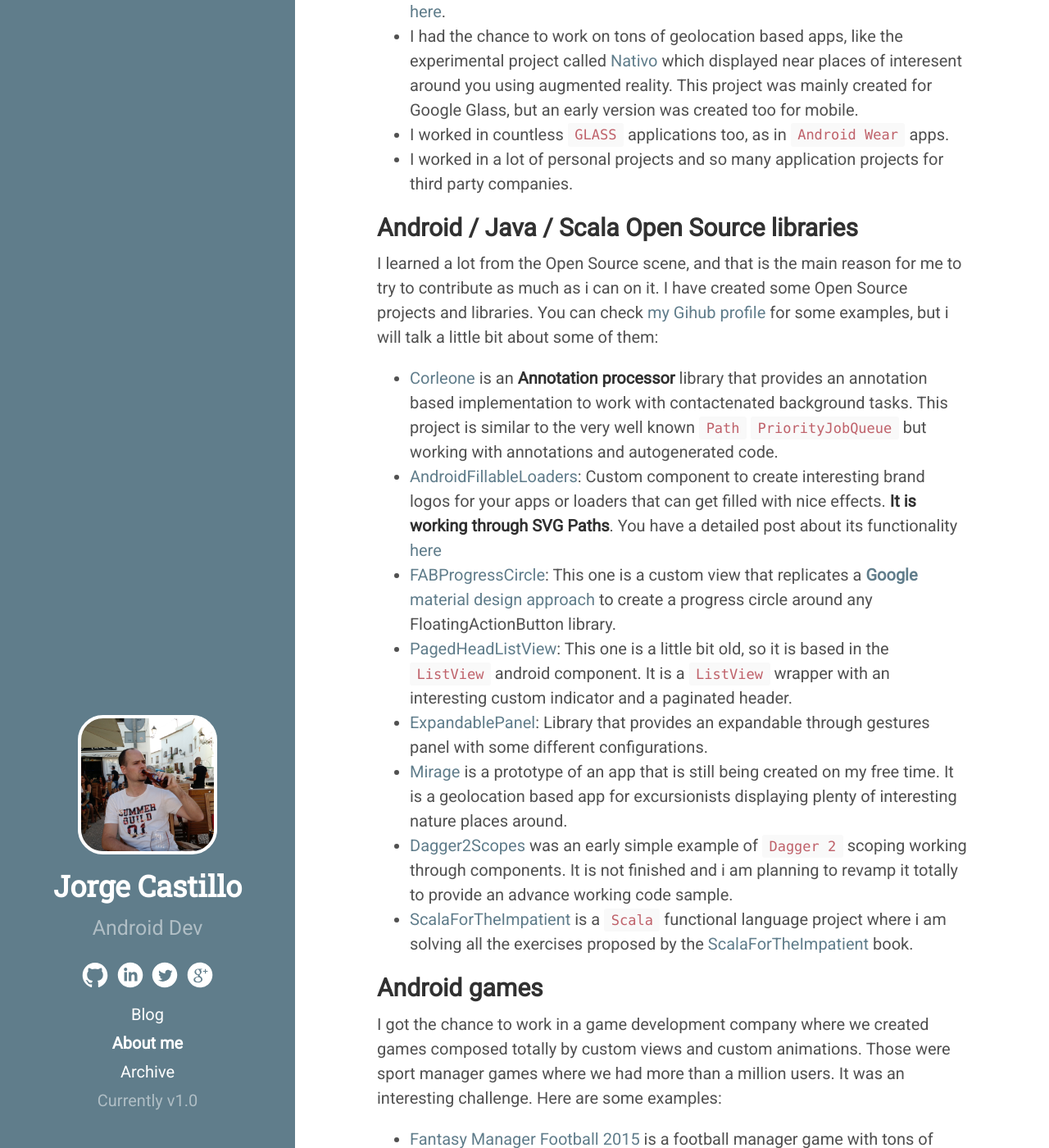
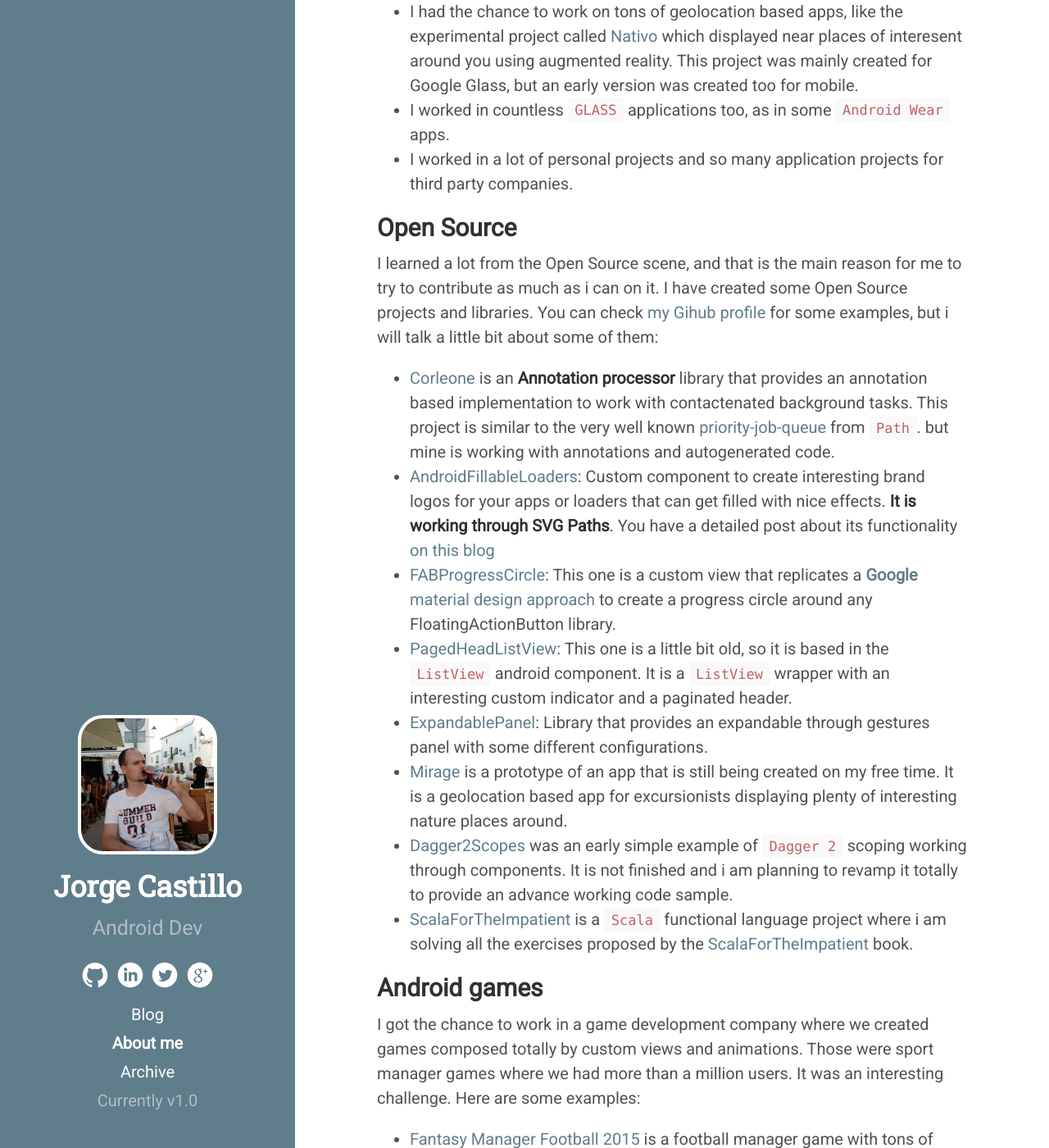
Before and after one commit to raja-ar/jorgecastilloprz.github.io, a Jekyll site: the page built from about.md, in a window 1280 px wide and 1400 px high, scrolled down 659 px. Shown: the whole window at 82% size. Built offline with Jekyll 4.4.1, drawn with Linux system fonts in a browser that asks for light colours; Markdown is read by kramdown in place of the engine named in the settings; some of the changed text lies outside the part shown.

Commit message:
up to date.

```diff
--- a/about.md
+++ b/about.md
@@ -5,8 +5,7 @@ title: About me
 
 About five years ago i got the chance to get my first Android device. Since that very moment i have been
 doing the same stuff. I have been involved in a constant battle to get better, based on motivation and
-real interest for what i love to do. To create whole new apps / libraries from the scratch until its very
-final form.
+real interest for what i love to do.
 
 I really like the full development process of a project and to be involved in nice environments to get
 the work done. Developers are ambitious, so learning from each other is the best chance to improve we have.
@@ -20,16 +19,16 @@ I have been part of plenty of interesting Android projects in my professional ca
 
 * I got involved in a **XMPP protocol based chat with a secret side** secured behind a blocking pattern (very similar to *Telegram*). Even if it is not available at the Google Play Store anymore, you can get a sneak peak from the app [here](http://www.droiders.com/es/tag/enjoystr-es/).
 * I had the chance to work on tons of geolocation based apps, like the experimental project called [Nativo](https://play.google.com/store/apps/details?id=com.droiders.android.nativovanilla) which displayed near places of interesent around you using augmented reality. This project was mainly created for Google Glass, but an early version was created too for mobile.
-* I worked in countless `GLASS` applications too, as in `Android Wear` apps.
+* I worked in countless `GLASS` applications too, as in some `Android Wear` apps.
 * I worked in a lot of personal projects and so many application projects for third party companies.
 
 
-## Android / Java / Scala Open Source libraries
+## Open Source
 
 I learned a lot from the Open Source scene, and that is the main reason for me to try to contribute as much as i can on it. I have created some Open Source projects and libraries. You can check [my Gihub profile](https://github.com/JorgeCastilloPrz/) for some examples, but i will talk a little bit about some of them:
 
-* [Corleone](https://github.com/JorgeCastilloPrz/Corleone) is an **Annotation processor** library that provides an annotation based implementation to work with contactenated background tasks. This project is similar to the very well known `Path` `PriorityJobQueue` but working with annotations and autogenerated code.
-* [AndroidFillableLoaders](https://github.com/JorgeCastilloPrz/AndroidFillableLoaders): Custom component to create interesting brand logos for your apps or loaders that can get filled with nice effects. **It is working through SVG Paths**. You have a detailed post about its functionality [here](http://jorgecastillo.xyz/2015/08/16/android-fillable-loaders/)
+* [Corleone](https://github.com/JorgeCastilloPrz/Corleone) is an **Annotation processor** library that provides an annotation based implementation to work with contactenated background tasks. This project is similar to the very well known [priority-job-queue](https://github.com/path/android-priority-jobqueue) from `Path`. but mine is working with annotations and autogenerated code.
+* [AndroidFillableLoaders](https://github.com/JorgeCastilloPrz/AndroidFillableLoaders): Custom component to create interesting brand logos for your apps or loaders that can get filled with nice effects. **It is working through SVG Paths**. You have a detailed post about its functionality [on this blog](http://jorgecastillo.xyz/2015/08/16/android-fillable-loaders/)
 * [FABProgressCircle](https://github.com/JorgeCastilloPrz/FABProgressCircle): This one is a custom view that replicates a [**Google** material design approach](https://material-design.storage.googleapis.com/publish/material_v_4/material_ext_publish/0B6Okdz75tqQsa0QwVnd6NVlvWkk/components-progressactivity-typesofindicators-Circular_wFab_xhdpi_003.webm) to create a progress circle around any FloatingActionButton library.
 * [PagedHeadListView](https://github.com/JorgeCastilloPrz/PagedHeadListView): This one is a little bit old, so it is based in the `ListView` android component. It is a `ListView` wrapper with an interesting custom indicator and a paginated header.
 * [ExpandablePanel](https://github.com/JorgeCastilloPrz/ExpandablePanel): Library that provides an expandable through gestures panel with some different configurations.
@@ -40,7 +39,7 @@ I learned a lot from the Open Source scene, and that is the main reason for me t
 ## Android games
 
 I got the chance to work in a game development company where we created games composed totally by custom
-views and custom animations. Those were sport manager games where we had more than a million users. It
+views and animations. Those were sport manager games where we had more than a million users. It
 was an interesting challenge. Here are some examples:
 
 * [Fantasy Manager Football 2015](https://play.google.com/store/apps/details?id=com.fromthebenchgames.fmfootball2015) is a football manager game with tons of official licenses and versions for important european clubs. We created all the binaries using gradle `flavor` system. You can check for some of the different football games we created [here](https://play.google.com/store/apps/dev?id=4682432532609369869).
```
